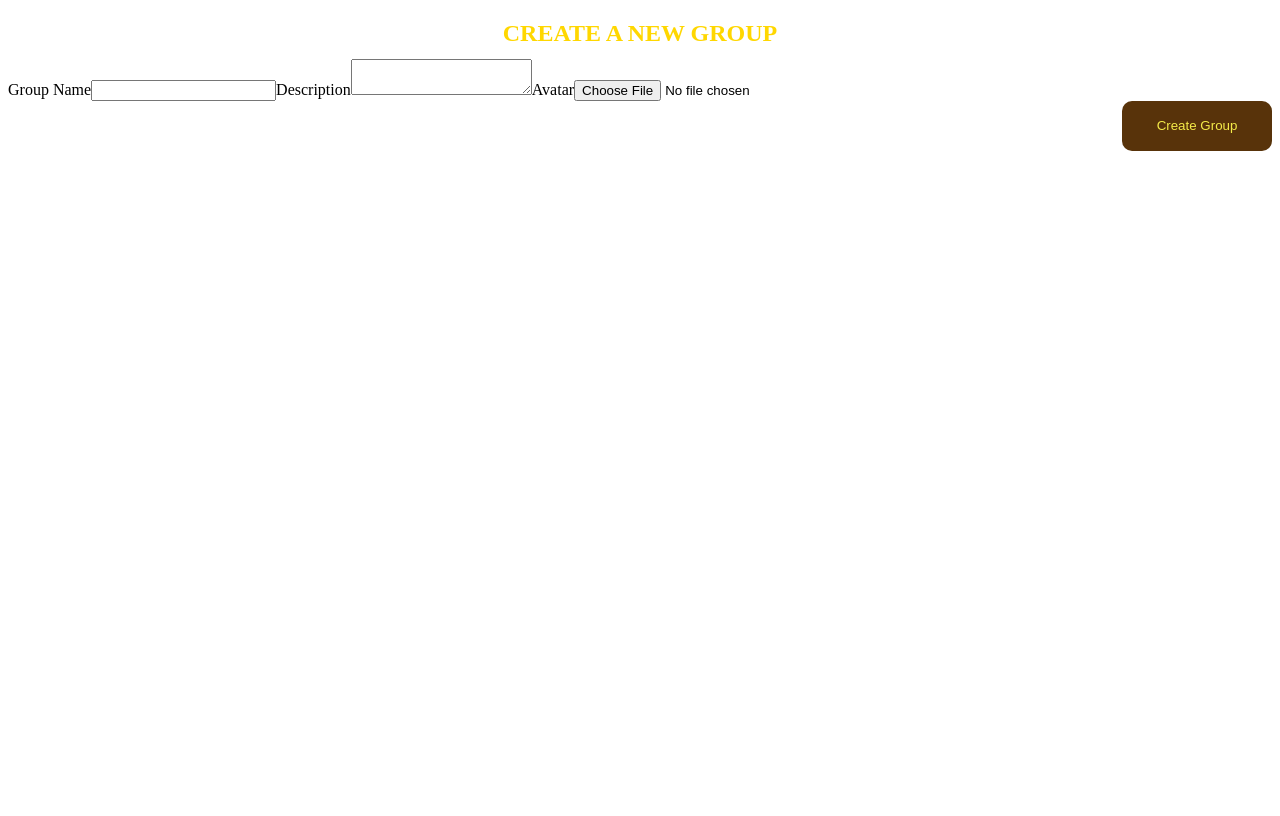
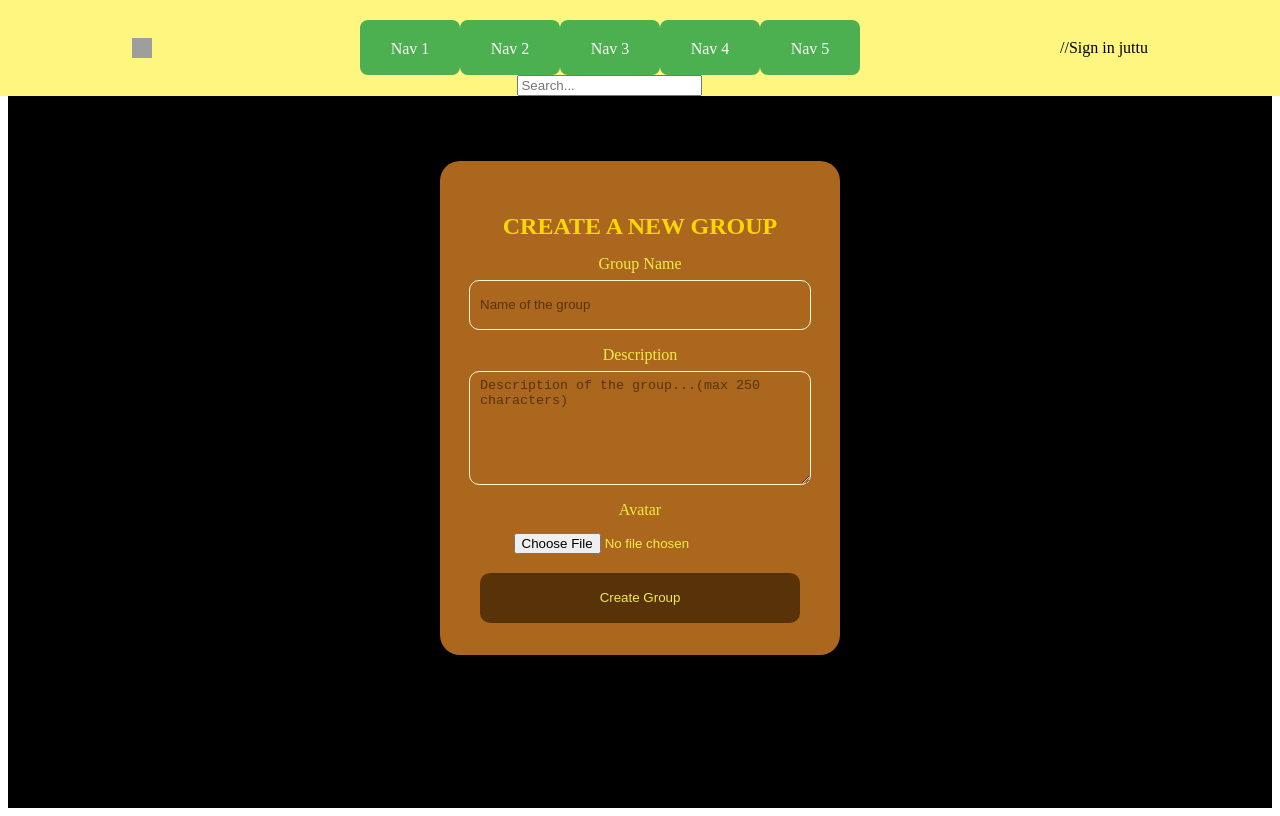
Before and after one commit to oamk-group-6/movie-app, a React (Create React App) app in the folder frontend/: page /groups/create in a window 1280 px wide. Built offline with nearby package versions, Linux system fonts and the light colour scheme; no server answers; grey boxes are pictures that could not be loaded; the HTML template or start-up script is replaced by a standard one.

Commit message:
createPage UI valmiiksi ja groupsPagelta create nappi piiloon jos ei kirjautunut

```diff
--- a/frontend/src/components/groups/createGroupPage.css
+++ b/frontend/src/components/groups/createGroupPage.css
@@ -0,0 +1,102 @@
+.create-group-page{
+    background: black;
+    display: flex;
+    justify-content: center;
+    align-items: center;
+    height: 100vh;
+    width: 100%;
+    font-family: 'Source Sans 3';
+}
+.create-group-form{
+    background: #AA671D;
+    padding: 2rem 2.5rem;
+    border-radius: 20px;
+    color: #F4EB49;
+    width: 320px;
+    display: flex;
+    flex-direction: column;
+    justify-content: center;
+    align-items: center;
+}
+.create-group-form label{
+    font-size: 1rem;
+    margin-bottom: 4px;
+    line-height: 1.5rem;
+    color: #F4EB49;
+}
+
+.group-input{
+    background: transparent;
+    border: 1px solid #fff8d6;
+    border-radius: 10px;
+    padding: 0.4rem 0.6rem;
+    margin-bottom: 0.8rem;
+    width: 100%;
+    height: 35px;
+    color: #F4EB49;
+}
+.group-input::placeholder {
+    color: #58330A;
+    opacity: 1;
+}
+.group-input:focus {
+    outline: none;
+    background: transparent;
+    border-color: #F4EB49;
+    box-shadow: 0 0 0 2px rgba(244, 235, 73, 0.4);
+    transition: all 0.25s ease;
+}
+.group-textarea{
+    background: transparent;
+    border: 1px solid #fff8d6;
+    border-radius: 10px;
+    padding: 0.4rem 0.6rem;
+    margin-bottom: 0.8rem;
+    width: 100%;
+    min-height: 100px;
+    height: auto;
+    color: #F4EB49;
+}
+.group-textarea:focus {
+    outline: none;
+    background: transparent;
+    border-color: #F4EB49;
+    box-shadow: 0 0 0 2px rgba(244, 235, 73, 0.4);
+    transition: all 0.25s ease;
+}
+.group-textarea::placeholder {
+    color: #58330A;
+    opacity: 1;
+}
+.avatar-input{
+    padding: 0.4rem 0.6rem;
+    margin-bottom: 0.8rem;
+}
+.create-group-btn{
+    background: #58330A;
+    color: #F4EB49;
+    border-radius: 10px;
+    height: 50px;
+    width: 100%;
+    cursor: pointer;
+    display: flex;
+    align-items: center;
+    justify-content: center;
+}
+.create-group-btn:hover{
+    background: #58330A;
+    border-color: #F4EB49;
+    box-shadow: 0 0 0 2px #F4EB49 inset;
+    transition: all 0.25s ease;
+    text-shadow: black 0px 0px 5px;
+}
+.create-error-message{
+    color: red;
+    font-size: 0.9rem;
+    margin-top: 4px;
+}
+.create-success-message{
+    color: green;
+    font-size: 0.9rem;
+    margin-top: 4px;
+}
--- a/frontend/src/components/groups/createGroupPage.jsx
+++ b/frontend/src/components/groups/createGroupPage.jsx
@@ -1,5 +1,6 @@
 import {useState} from "react";
 import { useNavigate } from "react-router-dom";
+import SearchBar from "../searchBar";
 
 import "./createGroupPage.css";
 
@@ -62,15 +63,19 @@ export default function CreateGroupPage() {
 
 
   return (
-    <div>
-            <h2>Create a New Group</h2>
+    <div className="create-group-page">
+      <header>
+        <SearchBar />
+      </header>
 
             <form onSubmit={handleSubmit} className="create-group-form">
+                <h2>Create a New Group</h2>
 
                 <label>Group Name</label>
                 <input
                     type="text"
                     className="group-input"
+                    placeholder="Name of the group"
                     value={name}
                     onChange={(e) => setName(e.target.value)}
                     required
@@ -79,7 +84,9 @@ export default function CreateGroupPage() {
                 <label>Description</label>
                 <textarea
                     className="group-textarea"
+                    placeholder="Description of the group...(max 250 characters)"
                     value={description}
+                    maxLength={250}
                     onChange={(e) => setDescription(e.target.value)}
                 ></textarea>
 
@@ -87,7 +94,7 @@ export default function CreateGroupPage() {
                 <input
                     type="file"
                     accept="image/*"
-                    className="group-input"
+                    className="avatar-input"
                     onChange={(e) => setAvatar(e.target.files[0])}
                 />
 
@@ -95,8 +102,8 @@ export default function CreateGroupPage() {
                     Create Group
                 </button>
 
-                {error && <p className="error-message">{error}</p>}
-                {success && <p className="success-message">{success}</p>}
+                {error && <p className="create-error-message">{error}</p>}
+                {success && <p className="create-success-message">{success}</p>}
             </form>
     </div>
   );
--- a/frontend/src/components/groups/groupsPage.jsx
+++ b/frontend/src/components/groups/groupsPage.jsx
@@ -63,7 +63,7 @@ export default function GroupsPage() {
                 value={searchTerm}
                 onChange={(e) => setSearchTerm(e.target.value)}
             />
-
+            {isLoggedIn &&(
               <button
                 className="create-group-btn"
                 onClick={() => navigate("/groups/create")}
@@ -71,6 +71,7 @@ export default function GroupsPage() {
                   <span className="btn-icon"><i className="fa-solid fa-plus"></i></span>
                   Create New Group
               </button>
+            )}
         </div>
 
       <div className="groups-content">
```
Lines whose indentation alone changed are shown as unchanged.
